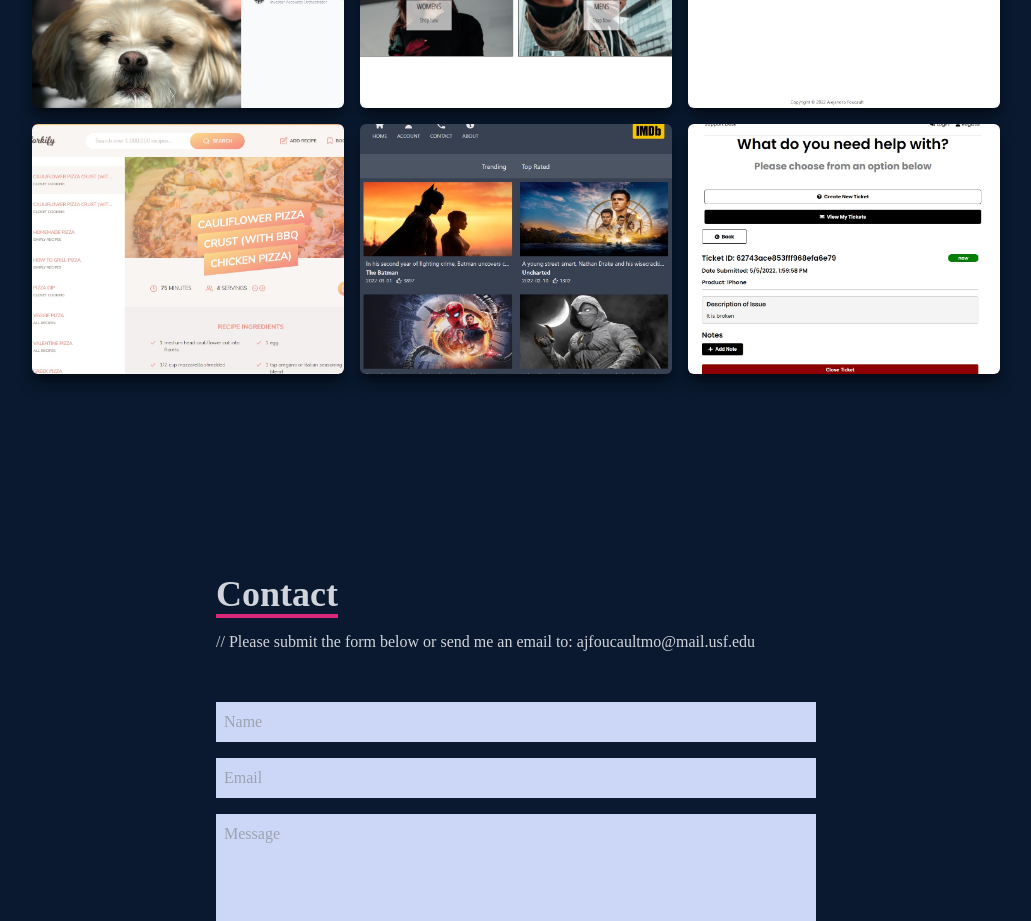
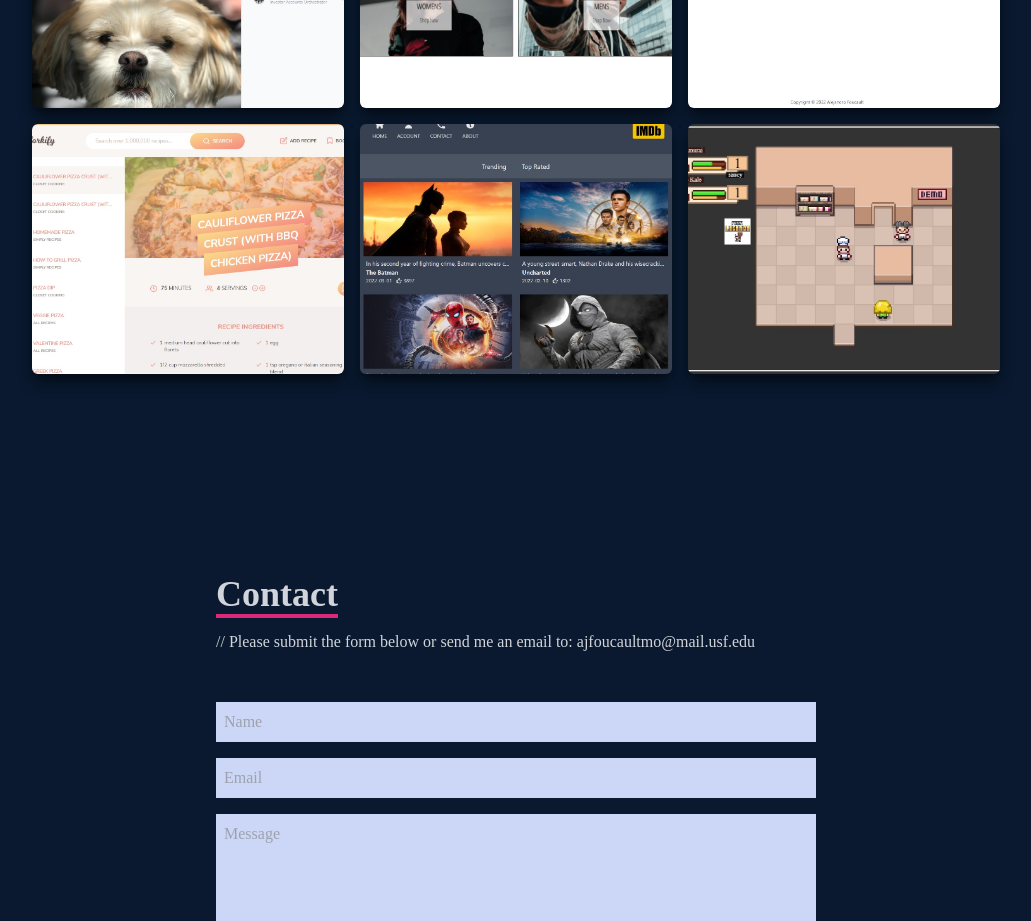
Before and after one commit to ajfm88/react-portfolio-v2, a React (Create React App) app: page / in a window 1280 px wide. Shown: the part 2720-3641 px from the top of the page, without its empty margins (124-1155 px from the left). Built offline with nearby package versions, Linux system fonts and the light colour scheme.

Commit message:
Added Pizza Legends to portfolio

```diff
--- a/src/components/Work.jsx
+++ b/src/components/Work.jsx
@@ -4,7 +4,7 @@ import IMDBClone from '../assets/imdb-clone.jpg';
 import InstagramClone from '../assets/instagram-clone.jpg';
 import Forkify from '../assets/forkify.jpg';
 import CrwnClothing from '../assets/crwn-clothing.jpg';
-import SupportDesk from '../assets/supportdesk.jpg';
+import PizzaLegends from '../assets/pizza-legends.jpg';
 
 const Work = () => {
   return (
@@ -138,21 +138,21 @@ const Work = () => {
             </div>
           </div>
           <div
-            style={{ backgroundImage: `url(${SupportDesk})` }}
+            style={{ backgroundImage: `url(${PizzaLegends})` }}
             className='shadow-lg shadow-[#040c16] group container rounded-md flex justify-center items-center mx-auto content-div'
           >
             {/* Hover Effects */}
             <div className='opacity-0 group-hover:opacity-100'>
               <span className='font-bold text-white text-center'>
-                Support Desk Ticket App
+                Pizza Legends - A JRPG Game
               </span>
               <div className='pt-8 text-center'>
-                <a href='https://ajfm88supportdesk.herokuapp.com/'>
+                <a href='https://pizza-legends-ajfm88.netlify.app/'>
                   <button className='text-center rounded-lg px-4 py-3 m-2 bg-white text-gray-700 font-bold text-lg'>
                     Demo
                   </button>
                 </a>
-                <a href='https://github.com/ajfm88/support-desk/'>
+                <a href='https://github.com/ajfm88/pizza-legends/'>
                   <button className='text-center rounded-lg px-4 py-3 m-2 bg-white text-gray-700 font-bold text-lg'>
                     Code
                   </button>
```
Also changed, not shown: src/assets/pizza-legends.jpg (added), 1 other file (tests, documents, lock files or other folders).
